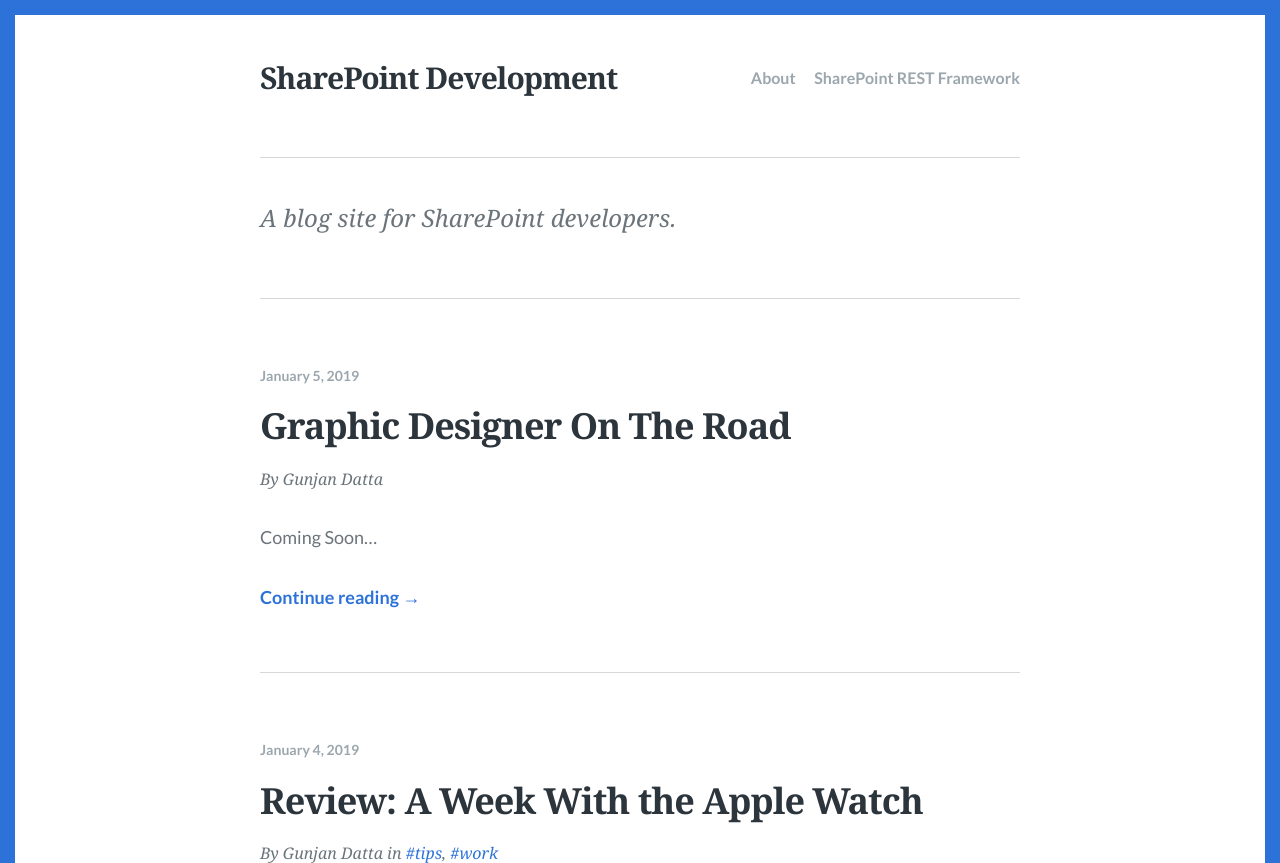
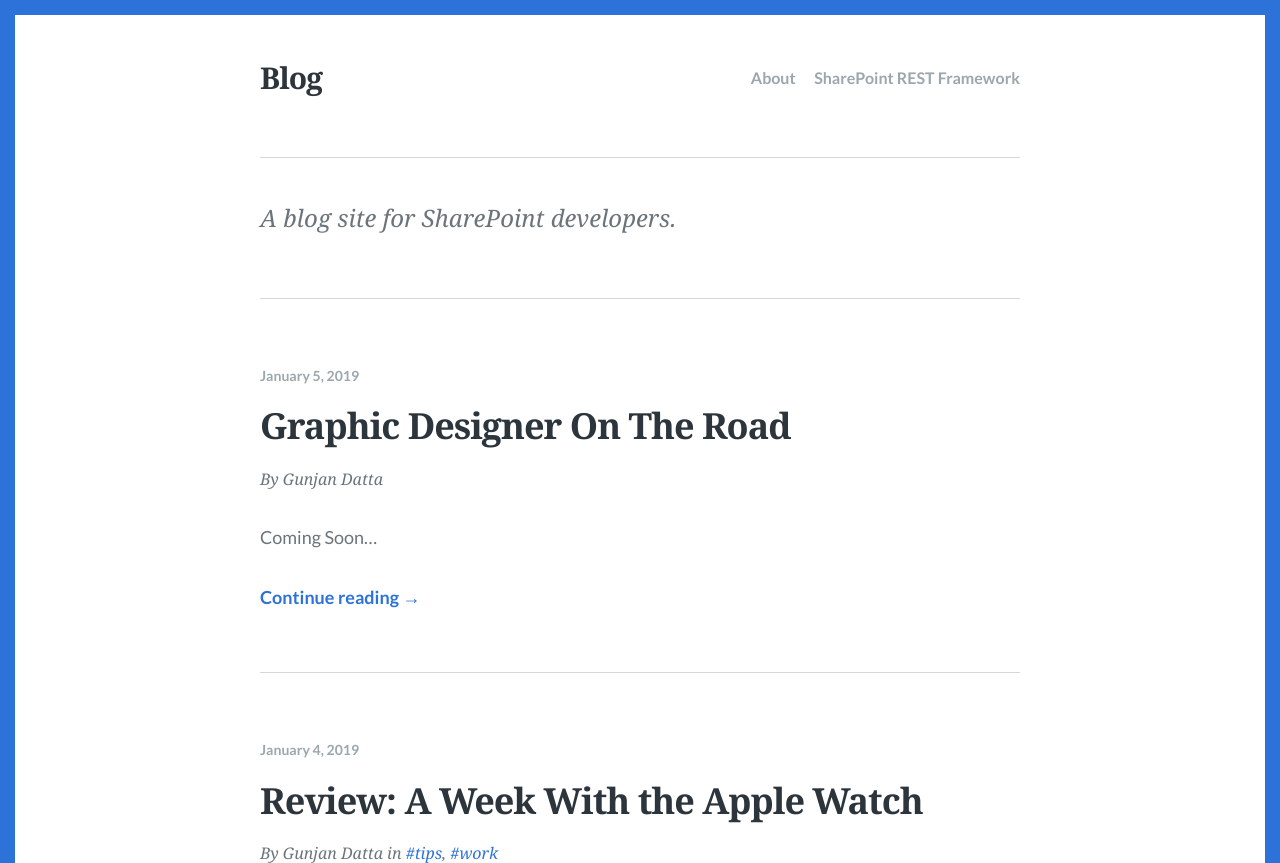
Before and after one commit to gunjandatta/blog, a Jekyll site: the page built from index.html, in a window 1280 px wide and 900 px high, cut to the strip 0-863 px from the top of the window. Built offline with Jekyll 4.4.1, drawn with Linux system fonts in a browser that asks for light colours; some web fonts are replaced; the list of posts is cut into pages by our own code.

Commit message:
Updated the title.

```diff
--- a/_config.yml
+++ b/_config.yml
@@ -9,7 +9,7 @@
 lang: en-US
 
 # Site title
-title: "SharePoint Development"
+title: "Blog"
 
 # A description of your site for meta tag, search engine results.
 description: "A blog site for SharePoint developers."
```
